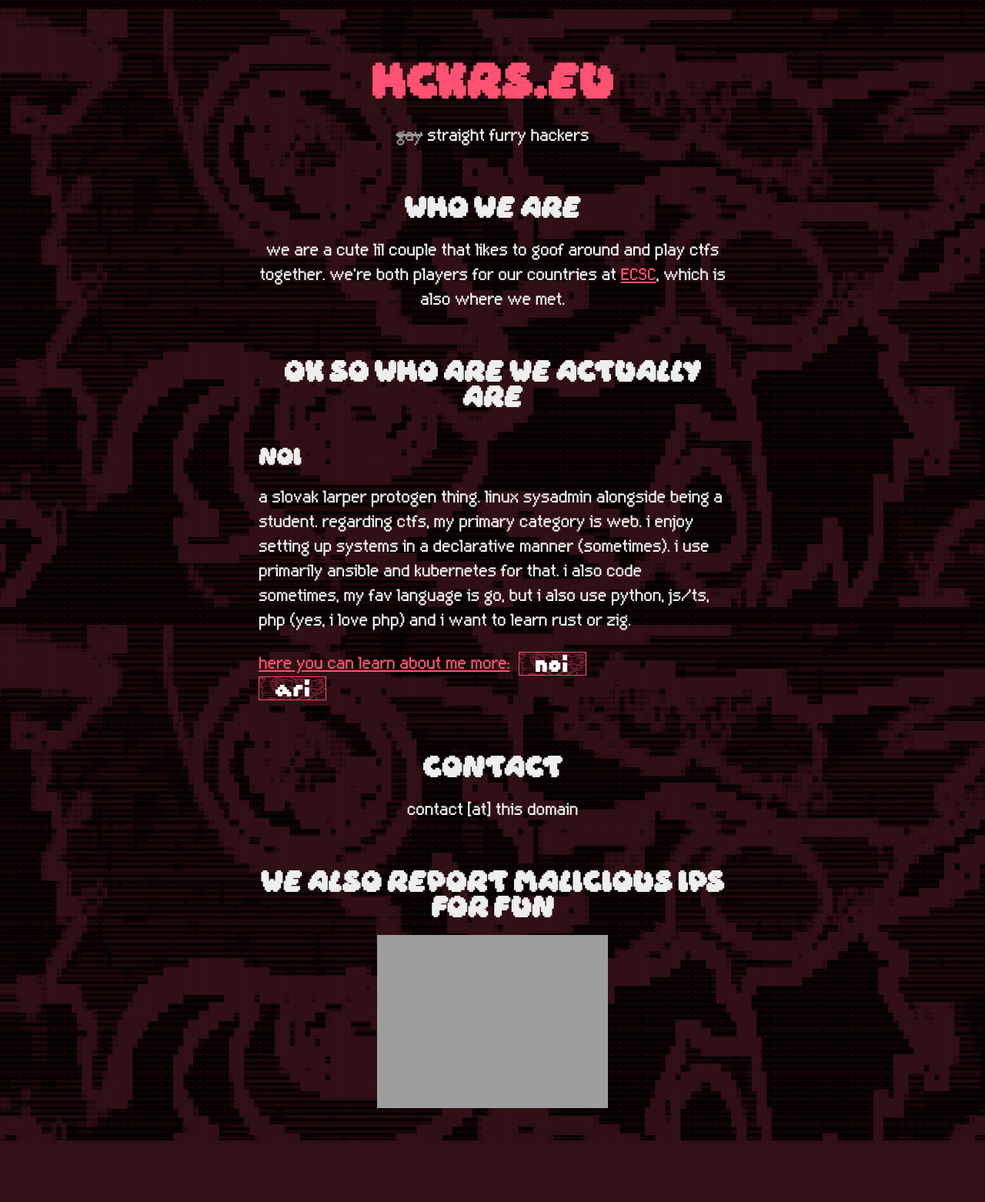
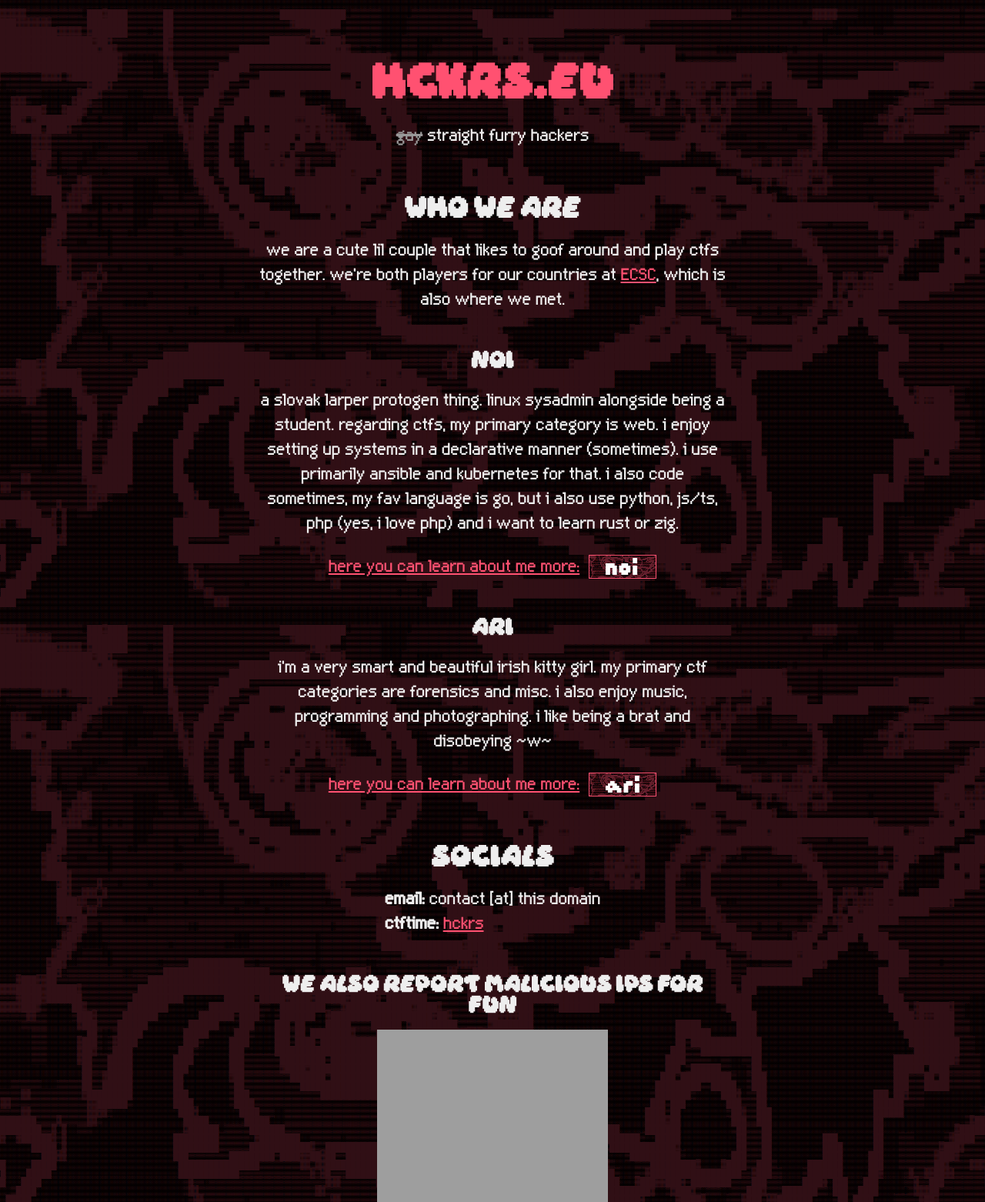
Before and after one commit to hckrs-eu/website, a PHP site: page / in a window 1280 px wide. Shown: the top 1562 px of the page at 77% size. Before the commit the page ends 1482 px from the top, so only its background shows below. Run offline with PHP 8.4, Linux system fonts and the light colour scheme; grey boxes are pictures that could not be loaded.

Commit message:
feat: remove the second who are we heading, change layout to centered text
Closes: #2

```diff
--- a/assets/css/style.css
+++ b/assets/css/style.css
@@ -66,8 +66,10 @@ img {
     margin: 0.3em 0;
 }
 
-.members {
-    width: 100%;
+.socials {
+    width: max-content;
+    margin-left: auto;
+    margin-right: auto;
     text-align: left;
 }
 
@@ -77,6 +79,7 @@ img {
     flex-direction: row;
     gap: 0.5em;
 }
+
 
 @media (max-width: 600px) {
     body { background-attachment: scroll; }
--- a/index.html
+++ b/index.html
@@ -15,10 +15,6 @@
       <p>we are a cute lil couple that likes to goof around and play ctfs together. we're both players
         for our countries at <a href="https://ecsc.eu" target="_blank">ECSC</a>, which is also where we met.</p>
 
-        <h2>ok so who are we actually are</h2>
-
-
-        <div class="members">
       <h3>noi</h3>
       <p>a slovak larper protogen thing. linux sysadmin alongside being a student. regarding ctfs,
         my primary category is web. i enjoy setting up systems in a declarative manner (sometimes).
@@ -29,13 +25,24 @@
           <img src="/assets/img/buttons/noi.png"/>
         </a>
       </div>
-          <a href="https://ahree.xyz"><img src="/assets/img/buttons/ari.png" /></a>
+
+      <h3>ari</h3>
+      <p>i'm a very smart and beautiful irish kitty girl. my primary ctf categories are forensics and misc.
+        i also enjoy music, programming and photographing. i like being a brat and disobeying ~w~</p>
+      <div class="member-link">
+        <a href="https://ahree.xyz">here you can learn about me more:
+          <img src="/assets/img/buttons/ari.png"/>
+        </a>
       </div>
 
-        <h2>contact</h2>
-        <p>contact [at] this domain</p>
+      <h2>socials</h2>
+      <p class="socials">
+        <b>email:</b> contact [at] this domain<br/>
+        <b>ctftime:</b> <a href="https://ctftime.org/team/457186" target="_blank">hckrs</a>
+      </p>
 
-        <h2>we also report malicious ips for fun</h2>
+
+      <h3>we also report malicious ips for fun</h3>
       <a href="https://www.abuseipdb.com/user/369183" title="AbuseIPDB is an IP address blacklist for webmasters and sysadmins to report IP addresses engaging in abusive behavior on their networks">
         <img class="badge" src="https://www.abuseipdb.com/contributor/369183.svg?theme=dark" alt="AbuseIPDB Contributor Badge">
       </a>
```
Lines whose indentation alone changed are shown as unchanged.
